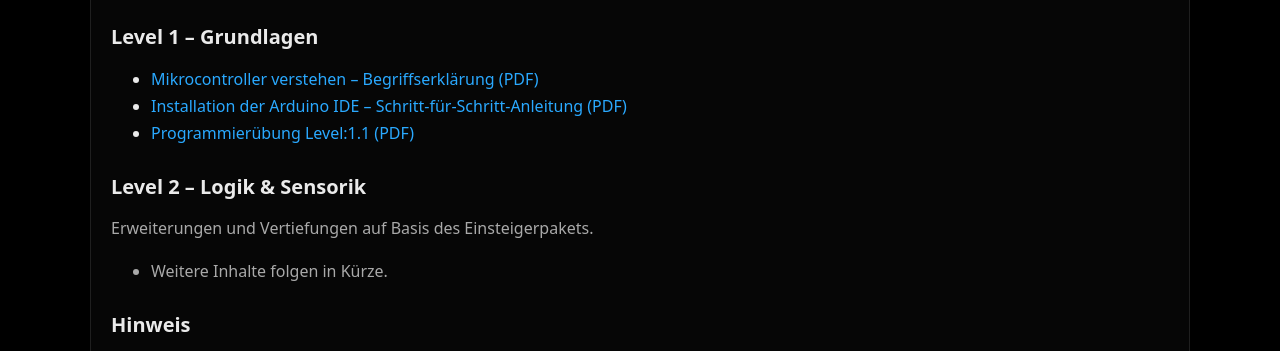
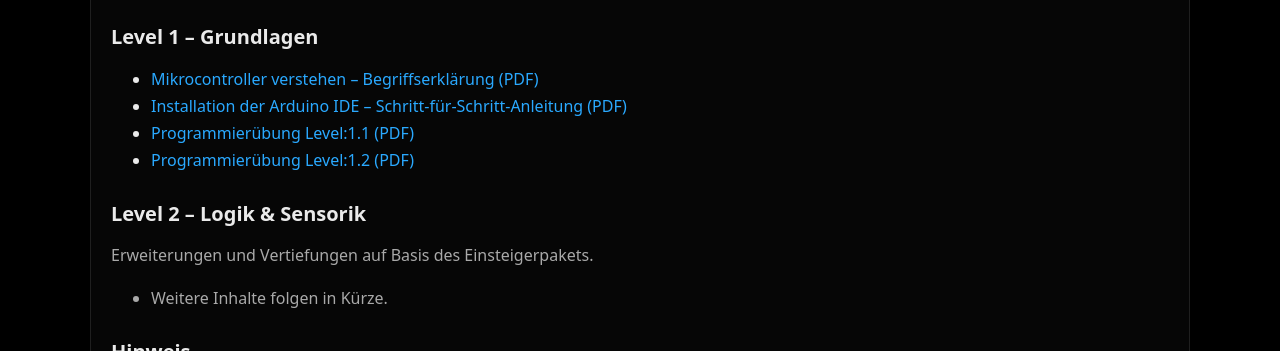
Before and after one commit to 2024atc/advanced-tech-creations, a plain HTML site: page download.html in a window 1280 px wide. Shown: the part 442-793 px from the top of the page. Drawn offline with Linux system fonts and the light colour scheme.

Commit message:
Update download.html

```diff
--- a/download.html
+++ b/download.html
@@ -51,6 +51,11 @@
               </a>
             </li>
 
+               <li>
+              <a href="downloads/Programmierübung Level 1.2.pdf" target="_blank" rel="noopener">
+                Programmierübung Level:1.2 (PDF)
+              </a>
+            </li>
 
             <!-- Beispiel für später -->
             <!--
```
